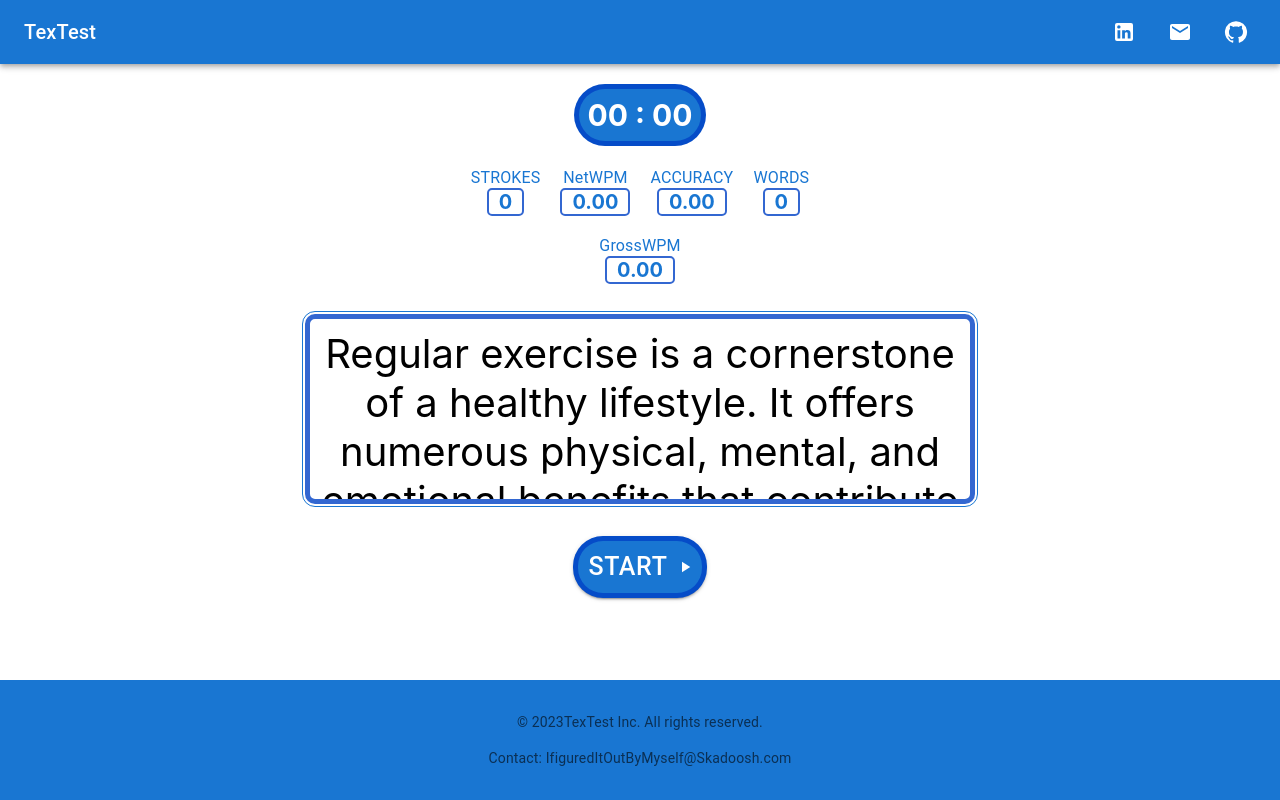
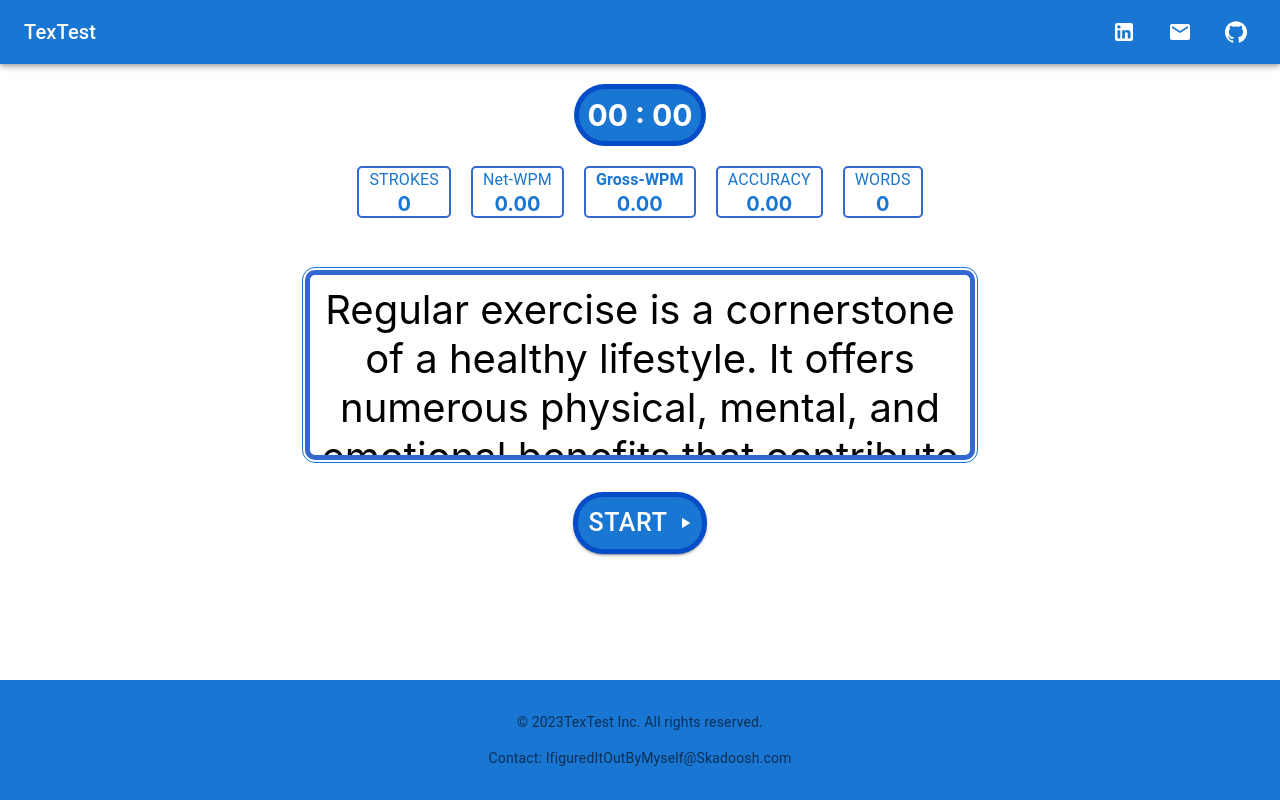
Before and after one commit to yaminiranga/typetest, a React (Create React App) app: page / in a window 1280 px wide. Built offline with nearby package versions, Linux system fonts and the light colour scheme.

Commit message:
added box styling for stats

```diff
--- a/src/components/TypingSpeed.js
+++ b/src/components/TypingSpeed.js
@@ -31,35 +31,44 @@ export const TypingSpeed = (props) => {
                 flex={1}
                 justifyContent={'center'}
             >
-                <span>
+                <span style={mySpanStyle}>
                     <Typography sx={{ color: 'primary.main' }}>STROKES</Typography>
-                    <span style={mySpanStyle} >
-                        {props.strokes}</span>
+                    <span  >
+                        {props.strokes}
+                    </span>
 
                 </span>
 
-                <span>
-                    <Typography sx={{ color: 'primary.main' }}>NetWPM</Typography>
-                    <span style={mySpanStyle}  >
-                        {netWPM.toFixed(2)}</span>
+                <span style={mySpanStyle}>
+                    <Typography sx={{ color: 'primary.main' }}>Net-WPM</Typography>
+                    <span   >
+                        {netWPM.toFixed(2)}
+                    </span>
                 </span>
 
-                <span>
-                    <Typography sx={{ color: 'primary.main' }}>ACCURACY</Typography>
-                    <span style={mySpanStyle}  >
-                        {accuracy.toFixed(2)}</span>
+                <span style={mySpanStyle}>
+                    <Typography sx={{ color: 'primary.main', fontWeight: 'bold' }}>Gross-WPM</Typography>
+                    <span >
+                        {grossWPM.toFixed(2)}
+                    </span>
                 </span>
 
-                <span>
+                <span style={mySpanStyle} >
+                    <Typography sx={{ color: 'primary.main' }}>ACCURACY</Typography>
+                    <span  >
+                        {accuracy.toFixed(2)}
+                    </span>
+                </span>
+
+                <span style={mySpanStyle}>
                     <Typography sx={{ color: 'primary.main' }}>WORDS</Typography>
-                    <span style={mySpanStyle}  >
-                        {totalWords}</span>
+                    <span  >
+                        {totalWords}
+                    </span>
                 </span>
+
+
             </Stack>
-
-            <Typography sx={{ color: 'primary.main' }}>GrossWPM</Typography>
-            <span style={mySpanStyle} >
-                {grossWPM.toFixed(2)}</span>
 
         </div>
     )
```
